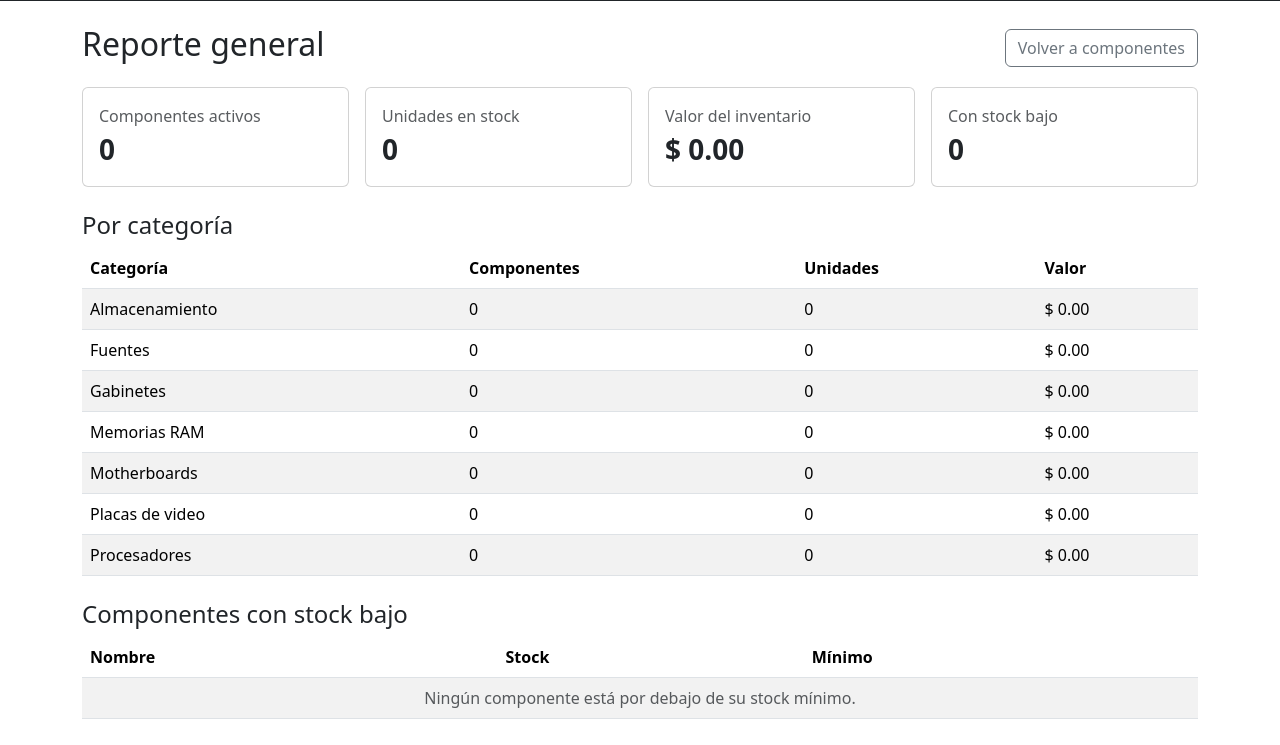
After one commit to axelbrana00/tienda-pc-app, a Flask app: page /reporte in a window 1280 px wide. The commit adds this page. Shown: the part 55-800 px from the top of the page. Run offline with Flask 3, Linux system fonts and the light colour scheme; the visitor is signed in with stand-in values (Sample User, id 1); data comes from the database, SQL or seed files in the repository; data that the repository does not hold is empty.

Commit message:
Reporte general de inventario

```diff
--- a/app.py
+++ b/app.py
@@ -259,5 +259,32 @@ def componente_editar(componente_id):
     )
 
 
+@app.route("/reporte")
+@login_required
+def reporte():
+    activos = Componente.query.filter_by(activo=True).all()
+
+    por_categoria = []
+    for categoria in Categoria.query.order_by(Categoria.nombre).all():
+        de_la_categoria = [c for c in activos if c.categoria_id == categoria.id]
+        por_categoria.append(
+            {
+                "nombre": categoria.nombre,
+                "componentes": len(de_la_categoria),
+                "unidades": sum(c.stock for c in de_la_categoria),
+                "valor": sum(c.stock * c.precio for c in de_la_categoria),
+            }
+        )
+
+    return render_template(
+        "reporte.html",
+        total_componentes=len(activos),
+        total_unidades=sum(c.stock for c in activos),
+        valor_total=sum(c.stock * c.precio for c in activos),
+        stock_bajo=[c for c in activos if c.stock <= c.stock_minimo],
+        por_categoria=por_categoria,
+    )
+
+
 if __name__ == "__main__":
     app.run(debug=True)
--- a/templates/componentes.html
+++ b/templates/componentes.html
@@ -3,7 +3,10 @@
 {% block contenido %}
 <div class="d-flex justify-content-between align-items-center mb-3">
   <h2>Componentes</h2>
-  <a href="{{ url_for('componente_nuevo') }}" class="btn btn-primary">Nuevo componente</a>
+  <div>
+    <a href="{{ url_for('reporte') }}" class="btn btn-outline-secondary me-2">Ver reporte</a>
+    <a href="{{ url_for('componente_nuevo') }}" class="btn btn-primary">Nuevo componente</a>
+  </div>
 </div>
 {% with mensajes = get_flashed_messages(with_categories=true) %}
   {% for categoria, mensaje in mensajes %}
--- /dev/null
+++ b/templates/reporte.html
@@ -0,0 +1,81 @@
+{% extends "base.html" %}
+{% block titulo %}Reporte general{% endblock %}
+{% block contenido %}
+<div class="d-flex justify-content-between align-items-center mb-3">
+  <h2>Reporte general</h2>
+  <a href="{{ url_for('componentes') }}" class="btn btn-outline-secondary">Volver a componentes</a>
+</div>
+
+<div class="row g-3 mb-4">
+  <div class="col-md-3">
+    <div class="card h-100">
+      <div class="card-body">
+        <div class="text-muted">Componentes activos</div>
+        <div class="fs-3 fw-bold">{{ total_componentes }}</div>
+      </div>
+    </div>
+  </div>
+  <div class="col-md-3">
+    <div class="card h-100">
+      <div class="card-body">
+        <div class="text-muted">Unidades en stock</div>
+        <div class="fs-3 fw-bold">{{ total_unidades }}</div>
+      </div>
+    </div>
+  </div>
+  <div class="col-md-3">
+    <div class="card h-100">
+      <div class="card-body">
+        <div class="text-muted">Valor del inventario</div>
+        <div class="fs-3 fw-bold">$ {{ "%.2f"|format(valor_total) }}</div>
+        {% if dolar and dolar.venta %}
+          <div class="text-muted small">≈ USD {{ "%.2f"|format(valor_total / dolar.venta) }} (dólar oficial)</div>
+        {% endif %}
+      </div>
+    </div>
+  </div>
+  <div class="col-md-3">
+    <div class="card h-100">
+      <div class="card-body">
+        <div class="text-muted">Con stock bajo</div>
+        <div class="fs-3 fw-bold {% if stock_bajo %}text-danger{% endif %}">{{ stock_bajo | length }}</div>
+      </div>
+    </div>
+  </div>
+</div>
+
+<h4>Por categoría</h4>
+<table class="table table-striped mb-4">
+  <thead>
+    <tr><th>Categoría</th><th>Componentes</th><th>Unidades</th><th>Valor</th></tr>
+  </thead>
+  <tbody>
+    {% for f in por_categoria %}
+    <tr>
+      <td>{{ f.nombre }}</td>
+      <td>{{ f.componentes }}</td>
+      <td>{{ f.unidades }}</td>
+      <td>$ {{ "%.2f"|format(f.valor) }}</td>
+    </tr>
+    {% endfor %}
+  </tbody>
+</table>
+
+<h4>Componentes con stock bajo</h4>
+<table class="table table-striped">
+  <thead>
+    <tr><th>Nombre</th><th>Stock</th><th>Mínimo</th></tr>
+  </thead>
+  <tbody>
+    {% for c in stock_bajo %}
+    <tr>
+      <td>{{ c.nombre }}</td>
+      <td><span class="badge text-bg-danger">{{ c.stock }}</span></td>
+      <td>{{ c.stock_minimo }}</td>
+    </tr>
+    {% else %}
+    <tr><td colspan="3" class="text-center text-muted">Ningún componente está por debajo de su stock mínimo.</td></tr>
+    {% endfor %}
+  </tbody>
+</table>
+{% endblock %}
```
